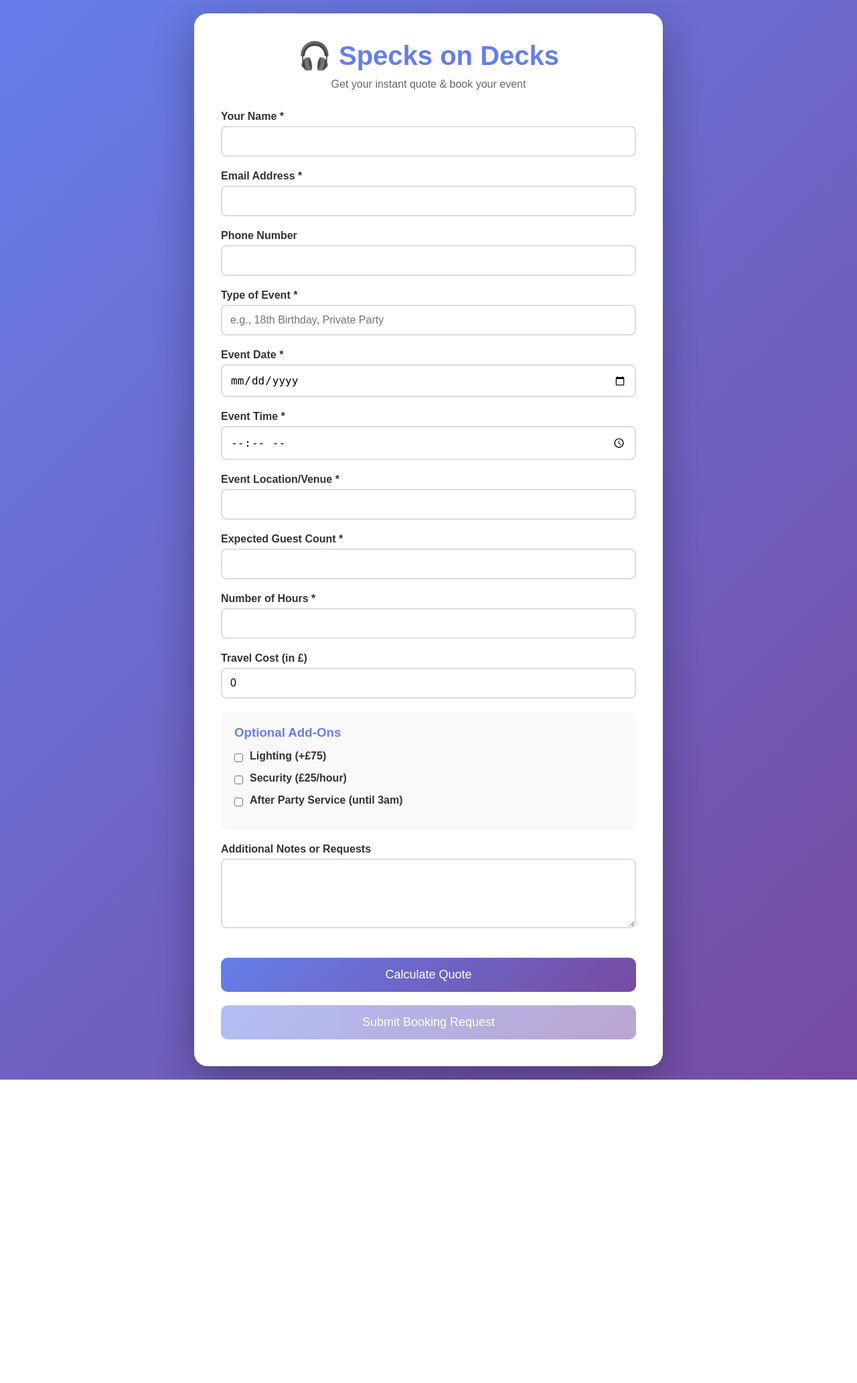
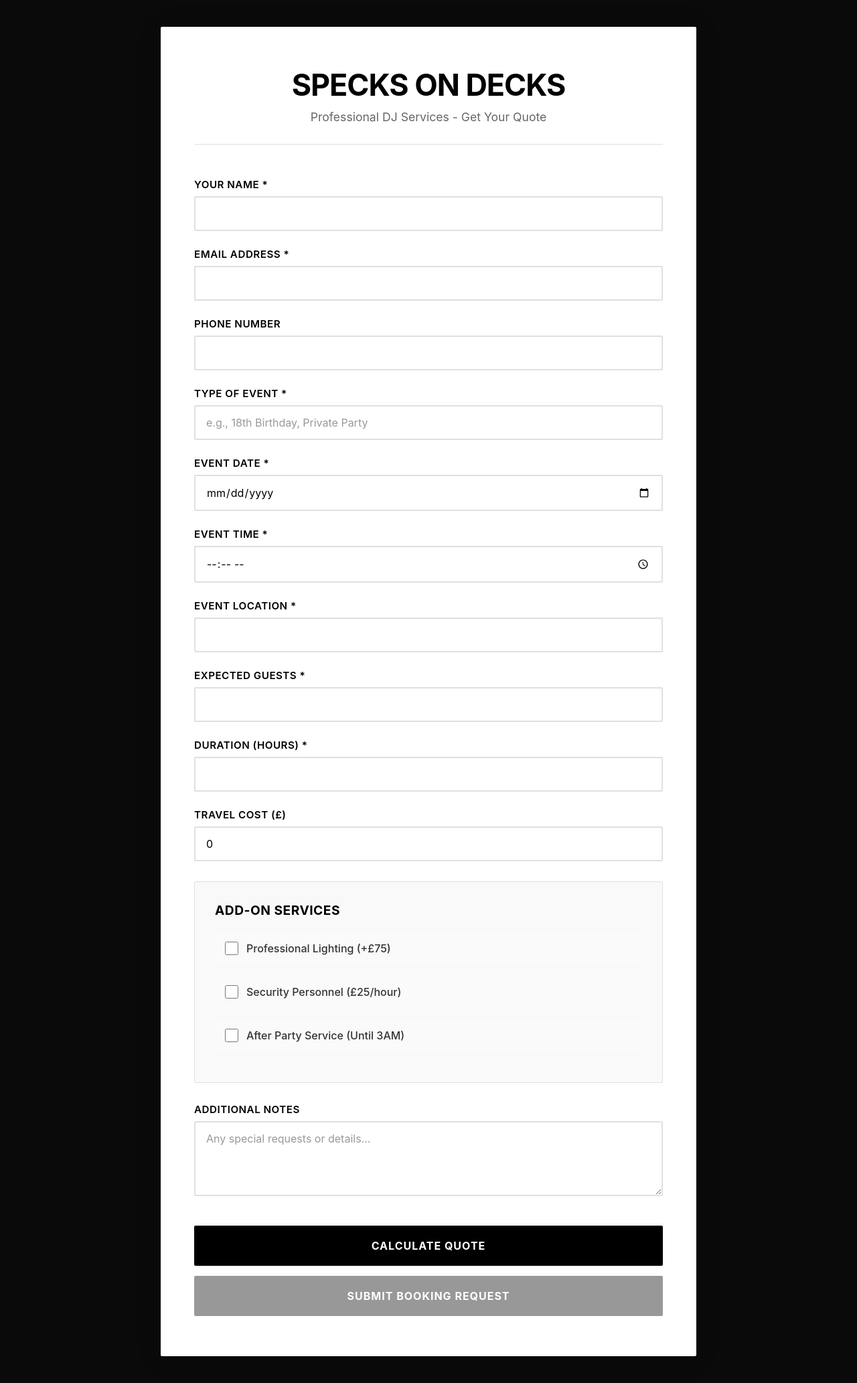
Before and after one commit to Zetroseeeee/specksondecks, a Flask app: page /book in a window 1280 px wide. Shown: the whole page at 67% size. Before the commit the page ends 1612 px from the top, so only its background shows below. Run offline with Flask 3, Linux system fonts and the light colour scheme.

Commit message:
Update to professional black and white design

```diff
--- a/templates/booking_form.html
+++ b/templates/booking_form.html
@@ -3,7 +3,7 @@
 <head>
     <meta charset="UTF-8">
     <meta name="viewport" content="width=device-width, initial-scale=1.0">
-    <title>Book Specks on Decks - Get Your Quote</title>
+    <title>Book Specks on Decks - Professional DJ Services</title>
     <style>
         * {
             margin: 0;
@@ -12,177 +12,258 @@
         }
 
         body {
-            font-family: 'Arial', sans-serif;
-            background: linear-gradient(135deg, #667eea 0%, #764ba2 100%);
+            font-family: -apple-system, BlinkMacSystemFont, 'Segoe UI', 'Helvetica Neue', Arial, sans-serif;
+            background: #0a0a0a;
             min-height: 100vh;
-            padding: 20px;
+            padding: 40px 20px;
+            color: #333;
         }
 
         .container {
-            max-width: 700px;
+            max-width: 800px;
             margin: 0 auto;
-            background: white;
-            border-radius: 20px;
-            padding: 40px;
-            box-shadow: 0 20px 60px rgba(0,0,0,0.3);
+            background: #ffffff;
+            border-radius: 2px;
+            padding: 60px 50px;
+            box-shadow: 0 2px 40px rgba(0,0,0,0.1);
+        }
+
+        .header {
+            text-align: center;
+            margin-bottom: 50px;
+            padding-bottom: 30px;
+            border-bottom: 1px solid #e0e0e0;
         }
 
         h1 {
-            text-align: center;
-            color: #667eea;
+            font-size: 2.8em;
+            font-weight: 700;
+            color: #000000;
             margin-bottom: 10px;
-            font-size: 2.5em;
+            letter-spacing: -1px;
         }
 
         .subtitle {
-            text-align: center;
-            color: #666;
-            margin-bottom: 30px;
+            font-size: 1.1em;
+            color: #666666;
+            font-weight: 400;
         }
 
         .form-group {
-            margin-bottom: 20px;
+            margin-bottom: 25px;
         }
 
         label {
             display: block;
-            margin-bottom: 5px;
-            color: #333;
-            font-weight: bold;
+            margin-bottom: 8px;
+            color: #000000;
+            font-weight: 600;
+            font-size: 0.95em;
+            text-transform: uppercase;
+            letter-spacing: 0.5px;
         }
 
         input, select, textarea {
             width: 100%;
-            padding: 12px;
-            border: 2px solid #ddd;
-            border-radius: 8px;
+            padding: 14px 16px;
+            border: 2px solid #e0e0e0;
+            border-radius: 2px;
             font-size: 16px;
-            transition: border-color 0.3s;
+            font-family: inherit;
+            transition: all 0.2s;
+            background: #ffffff;
+            color: #000000;
         }
 
         input:focus, select:focus, textarea:focus {
             outline: none;
-            border-color: #667eea;
+            border-color: #000000;
+            background: #fafafa;
+        }
+
+        input::placeholder, textarea::placeholder {
+            color: #999999;
         }
 
         .checkbox-group {
             display: flex;
             align-items: center;
-            margin: 10px 0;
+            margin: 15px 0;
+            padding: 15px;
+            background: #fafafa;
+            border-radius: 2px;
+            transition: background 0.2s;
+        }
+
+        .checkbox-group:hover {
+            background: #f5f5f5;
         }
 
         .checkbox-group input[type="checkbox"] {
-            width: auto;
-            margin-right: 10px;
+            width: 20px;
+            height: 20px;
+            margin-right: 12px;
+            cursor: pointer;
+        }
+
+        .checkbox-group label {
+            margin: 0;
+            font-size: 1em;
+            font-weight: 500;
+            text-transform: none;
+            letter-spacing: 0;
+            cursor: pointer;
+            color: #333333;
         }
 
         .addon-section {
             background: #f9f9f9;
-            padding: 20px;
-            border-radius: 10px;
-            margin: 20px 0;
+            padding: 30px;
+            border-radius: 2px;
+            margin: 30px 0;
+            border: 1px solid #e0e0e0;
         }
 
         .addon-section h3 {
-            color: #667eea;
-            margin-bottom: 15px;
+            color: #000000;
+            margin-bottom: 20px;
+            font-size: 1.2em;
+            font-weight: 700;
+            text-transform: uppercase;
+            letter-spacing: 0.5px;
         }
 
         #quote-preview {
-            background: linear-gradient(135deg, #667eea 0%, #764ba2 100%);
-            color: white;
-            padding: 25px;
-            border-radius: 10px;
-            margin: 25px 0;
+            background: #000000;
+            color: #ffffff;
+            padding: 30px;
+            border-radius: 2px;
+            margin: 30px 0;
             display: none;
         }
 
         #quote-preview h3 {
-            margin-bottom: 15px;
+            margin-bottom: 20px;
+            font-size: 1.3em;
+            font-weight: 700;
+            text-transform: uppercase;
+            letter-spacing: 1px;
         }
 
         .quote-line {
             display: flex;
             justify-content: space-between;
-            padding: 8px 0;
-            border-bottom: 1px solid rgba(255,255,255,0.2);
+            padding: 12px 0;
+            border-bottom: 1px solid #333333;
+            font-size: 1.05em;
         }
 
         .quote-total {
-            font-size: 24px;
-            font-weight: bold;
-            margin-top: 15px;
-            padding-top: 15px;
-            border-top: 2px solid rgba(255,255,255,0.5);
+            font-size: 1.8em;
+            font-weight: 700;
+            margin-top: 20px;
+            padding-top: 20px;
+            border-top: 2px solid #ffffff;
         }
 
         .btn {
-            background: linear-gradient(135deg, #667eea 0%, #764ba2 100%);
-            color: white;
-            border: none;
-            padding: 15px 40px;
-            font-size: 18px;
-            border-radius: 10px;
+            background: #000000;
+            color: #ffffff;
+            border: 2px solid #000000;
+            padding: 18px 40px;
+            font-size: 16px;
+            font-weight: 700;
+            text-transform: uppercase;
+            letter-spacing: 1px;
+            border-radius: 2px;
             cursor: pointer;
             width: 100%;
-            margin-top: 20px;
-            transition: transform 0.2s;
+            margin-top: 15px;
+            transition: all 0.3s;
+            font-family: inherit;
         }
 
         .btn:hover {
+            background: #ffffff;
+            color: #000000;
             transform: translateY(-2px);
-            box-shadow: 0 10px 20px rgba(102, 126, 234, 0.3);
+            box-shadow: 0 4px 12px rgba(0,0,0,0.15);
         }
 
         .btn:disabled {
-            opacity: 0.5;
+            opacity: 0.4;
             cursor: not-allowed;
+            transform: none;
         }
 
-        .btn-secondary {
-            background: #6c757d;
-            margin-top: 10px;
+        .btn:disabled:hover {
+            background: #000000;
+            color: #ffffff;
         }
 
         .security-hours {
             display: none;
-            margin-top: 10px;
+            margin-top: 15px;
+            padding: 15px;
+            background: #ffffff;
+            border-radius: 2px;
         }
 
         .afterparty-note {
-            background: #fff3cd;
-            padding: 15px;
-            border-radius: 8px;
-            margin-top: 10px;
-            color: #856404;
+            background: #f5f5f5;
+            padding: 20px;
+            border-radius: 2px;
+            margin-top: 15px;
+            color: #000000;
             display: none;
+            border-left: 3px solid #000000;
+        }
+
+        .afterparty-note strong {
+            display: block;
+            margin-bottom: 5px;
         }
 
         .success-message {
-            background: #d4edda;
-            border: 1px solid #c3e6cb;
-            color: #155724;
-            padding: 15px;
-            border-radius: 8px;
-            margin-bottom: 20px;
+            background: #000000;
+            color: #ffffff;
+            padding: 20px;
+            border-radius: 2px;
+            margin-bottom: 30px;
             display: none;
+            text-align: center;
+            font-weight: 600;
         }
 
         .error-message {
-            background: #f8d7da;
-            border: 1px solid #f5c6cb;
-            color: #721c24;
-            padding: 15px;
-            border-radius: 8px;
-            margin-bottom: 20px;
+            background: #f5f5f5;
+            border: 2px solid #000000;
+            color: #000000;
+            padding: 20px;
+            border-radius: 2px;
+            margin-bottom: 30px;
             display: none;
+            text-align: center;
+            font-weight: 600;
+        }
+
+        @media (max-width: 768px) {
+            .container {
+                padding: 40px 30px;
+            }
+
+            h1 {
+                font-size: 2.2em;
+            }
         }
     </style>
 </head>
 <body>
     <div class="container">
-        <h1>🎧 Specks on Decks</h1>
-        <p class="subtitle">Get your instant quote & book your event</p>
+        <div class="header">
+            <h1>SPECKS ON DECKS</h1>
+            <p class="subtitle">Professional DJ Services - Get Your Quote</p>
+        </div>
 
         <div id="success-message" class="success-message"></div>
         <div id="error-message" class="error-message"></div>
@@ -221,81 +302,82 @@
             </div>
 
             <div class="form-group">
-                <label for="location">Event Location/Venue *</label>
+                <label for="location">Event Location *</label>
                 <input type="text" id="location" name="location" required>
             </div>
 
             <div class="form-group">
-                <label for="guest_count">Expected Guest Count *</label>
+                <label for="guest_count">Expected Guests *</label>
                 <input type="number" id="guest_count" name="guest_count" min="1" required>
             </div>
 
             <div class="form-group">
-                <label for="hours">Number of Hours *</label>
+                <label for="hours">Duration (Hours) *</label>
                 <input type="number" id="hours" name="hours" min="1" step="0.5" required>
             </div>
 
             <div class="form-group">
-                <label for="travel_cost">Travel Cost (in £)</label>
-                <input type="number" id="travel_cost" name="travel_cost" min="0" step="0.01" value="0" placeholder="Enter 0 if local">
+                <label for="travel_cost">Travel Cost (£)</label>
+                <input type="number" id="travel_cost" name="travel_cost" min="0" step="0.01" value="0" placeholder="0">
             </div>
 
             <!-- Add-ons -->
             <div class="addon-section">
-                <h3>Optional Add-Ons</h3>
+                <h3>Add-On Services</h3>
 
                 <div class="checkbox-group">
                     <input type="checkbox" id="add_lighting" name="add_lighting">
-                    <label for="add_lighting">Lighting (+£75)</label>
+                    <label for="add_lighting">Professional Lighting (+£75)</label>
                 </div>
 
                 <div class="checkbox-group">
                     <input type="checkbox" id="add_security" name="add_security">
-                    <label for="add_security">Security (£25/hour)</label>
+                    <label for="add_security">Security Personnel (£25/hour)</label>
                 </div>
 
                 <div id="security-hours-input" class="security-hours">
-                    <label for="security_hours">Hours of Security Needed</label>
+                    <label for="security_hours">Security Hours</label>
                     <input type="number" id="security_hours" name="security_hours" min="1" step="0.5" value="1">
                 </div>
 
                 <div class="checkbox-group">
                     <input type="checkbox" id="add_afterparty" name="add_afterparty">
-                    <label for="add_afterparty">After Party Service (until 3am)</label>
+                    <label for="add_afterparty">After Party Service (Until 3AM)</label>
                 </div>
 
                 <div id="afterparty-note" class="afterparty-note">
-                    <strong>After Party Service:</strong> Venue rental, setup, and coordination until 3am. Custom quote will be provided via phone call.
+                    <strong>After Party Service</strong>
+                    Venue rental, setup, and coordination until 3am. Custom quote provided via phone consultation.
                 </div>
             </div>
 
             <div class="form-group">
-                <label for="notes">Additional Notes or Requests</label>
-                <textarea id="notes" name="notes" rows="4"></textarea>
+                <label for="notes">Additional Notes</label>
+                <textarea id="notes" name="notes" rows="4" placeholder="Any special requests or details..."></textarea>
             </div>
 
             <!-- Quote Preview -->
             <div id="quote-preview">
                 <h3>Your Quote</h3>
                 <div class="quote-line">
-                    <span>DJ Service (Base Rate):</span>
+                    <span>DJ Service (Base Rate)</span>
                     <span>£<span id="preview-base">100.00</span></span>
                 </div>
                 <div class="quote-line" id="preview-travel-line">
-                    <span>Travel Cost:</span>
+                    <span>Travel</span>
                     <span>£<span id="preview-travel">0.00</span></span>
                 </div>
                 <div class="quote-line" id="preview-lighting-line" style="display: none;">
-                    <span>Lighting:</span>
+                    <span>Professional Lighting</span>
                     <span>£<span id="preview-lighting">0.00</span></span>
                 </div>
                 <div class="quote-line" id="preview-security-line" style="display: none;">
-                    <span>Security:</span>
+                    <span>Security</span>
                     <span>£<span id="preview-security">0.00</span></span>
                 </div>
                 <div class="quote-total">
-                    <div class="quote-line">
-                        <span>TOTAL:</span>
+                    <div class="quote-line" style="border: none;">
+                        <span>TOTAL</span>
                         <span>£<span id="preview-total">100.00</span></span>
                     </div>
                 </div>
@@ -429,6 +511,7 @@
             const el = document.getElementById('success-message');
             el.textContent = message;
             el.style.display = 'block';
+            window.scrollTo(0, 0);
             setTimeout(() => el.style.display = 'none', 5000);
         }
 
@@ -436,6 +519,7 @@
             const el = document.getElementById('error-message');
             el.textContent = message;
             el.style.display = 'block';
+            window.scrollTo(0, 0);
             setTimeout(() => el.style.display = 'none', 5000);
         }
     </script>
```
Also changed, not shown: templates/index.html (+98 -65 lines), templates/thank_you.html (+85 -60 lines).
